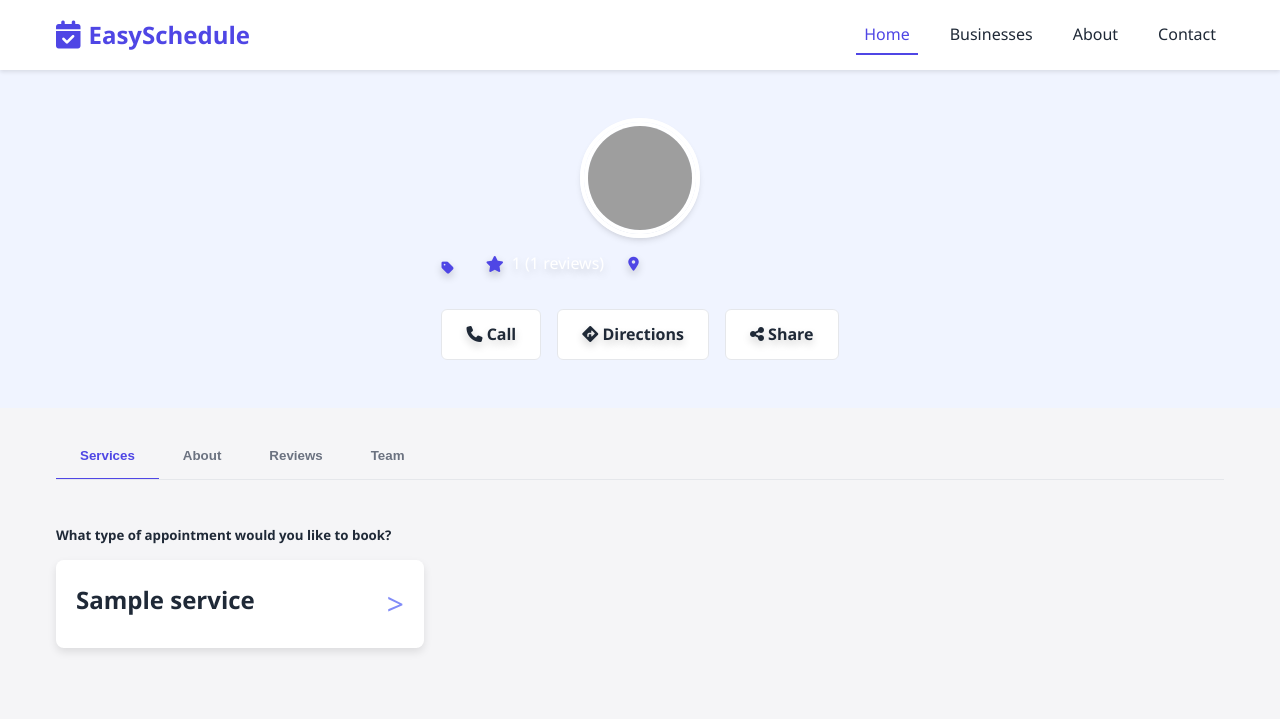
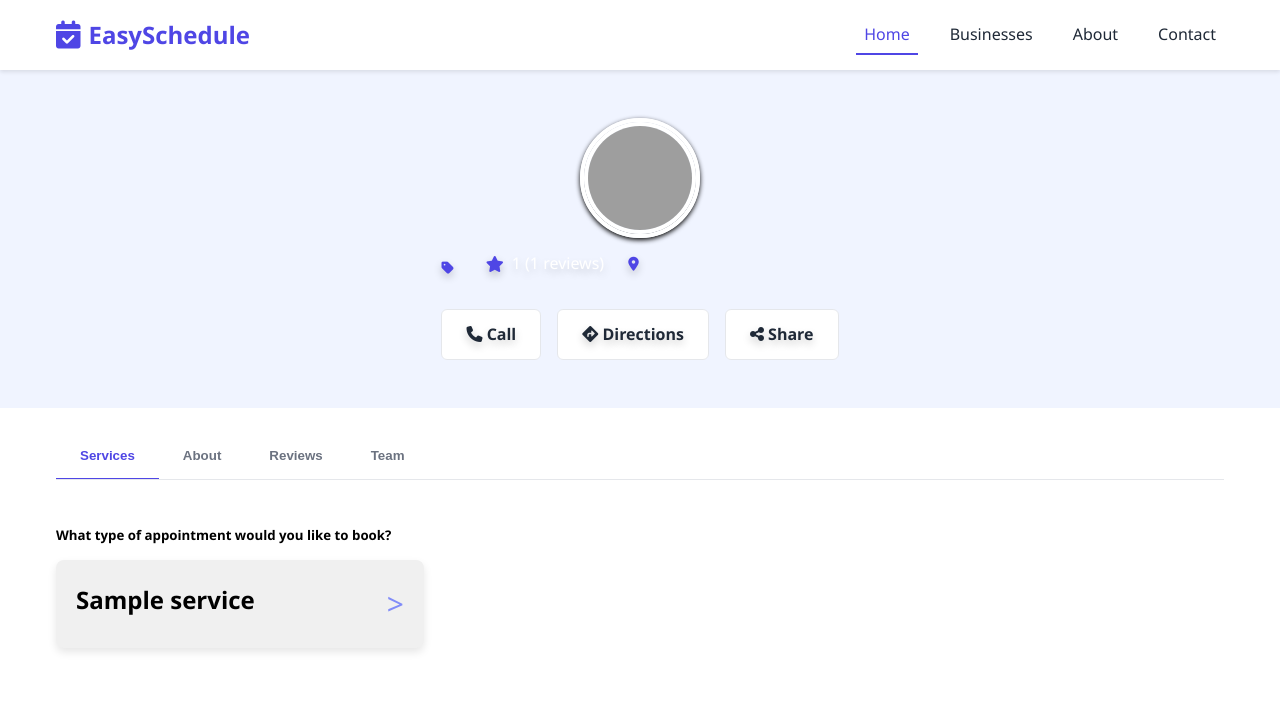
Before and after one commit to Natty4/eZschedule, a Django app: template templates/page2.html in a window 1280 px wide. Shown: the top 719 px of the page. Run offline with Django 4.2, Linux system fonts and the light colour scheme; tables that the repository leaves empty hold one stand-in row (values such as "Sample post"); the template is opened without the code that fills it: values that come from a table or form of the project are taken from there, most other values are stand-ins (such as "Sample title", 1, 10 or a date in 2020); data that the repository does not hold is empty; parts of the project's set-up code (start-up, migrations or seed data) failed here and were passed over; some libraries are stand-ins or nearby versions; grey boxes are pictures that could not be loaded.

Commit message:
Refactor theme handling in base.html; update CSS variables and improve theme application logic for Telegram Web SDK

```diff
--- a/templates/base.html
+++ b/templates/base.html
@@ -47,8 +47,8 @@
         body {
         font-family: "Segoe UI", Tahoma, Geneva, Verdana, sans-serif;
         line-height: 1.6;
-        color: var(--dark-color);
-        background-color: #f5f5f7;
+        color: var(--text-color);
+        background-color: var(--bg-color);
         }
 
         a {
@@ -365,7 +365,7 @@
         }
 
         .category-card {
-        background-color: white;
+        background-color: var(--bg-color);
         border-radius: var(--border-radius);
         padding: 2rem;
         text-align: center;
@@ -813,7 +813,7 @@
         }
 
         .service-card {
-        background-color: white;
+        background-color: var(--card-bg-color);
         border-radius: var(--border-radius);
         overflow: hidden;
         box-shadow: var(--box-shadow);
@@ -884,7 +884,7 @@
         }
 
         .team-card {
-        background-color: white;
+        background-color: var(--card-bg-color);
         border-radius: var(--border-radius);
         overflow: hidden;
         box-shadow: var(--box-shadow);
@@ -2308,10 +2308,7 @@
                 tg.onEvent('themeChanged', function() {
                     applyTheme(); // Reapply the theme whenever it changes
                 });
-            } else {
-                console.error("Telegram Web SDK is not loaded properly.");
-            }
-
+                alert("Telegram Web SDK is loaded successfully.");
                 function applyTheme() {
                     const theme = tg.themeParams || {};
                     // Ensure that the theme values are available
@@ -2329,6 +2326,10 @@
                     document.documentElement.style.setProperty('--card-hover-bg-color', cardHoverColor);
                     document.documentElement.style.setProperty('--box-shadow', `0 2px 5px ${shadowColor}`);
                     document.documentElement.style.setProperty('--box-shadow-hover', `0 4px 10px ${shadowColor}`);
+                }
+            } else {
+                alert("Telegram Web SDK is not loaded properly. Please check your integration.");
+                console.error("Telegram Web SDK is not loaded properly.");
             }
         });
 
```
Lines whose indentation alone changed are shown as unchanged.
